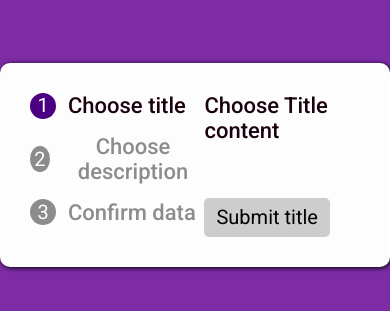
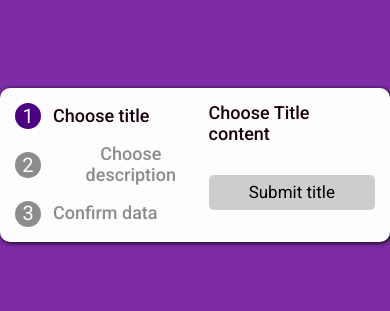
Before and after one commit to MuxammadAli7707/Task-2, a plain HTML site: page index.html in a window 390 px wide. Shown: the part 257-568 px from the top of the page. Drawn offline with nearby package versions, Linux system fonts and the light colour scheme.

Commit message:
initial commit

```diff
--- a/css/style.css
+++ b/css/style.css
@@ -103,3 +103,29 @@ body {
 #ahead {
   display: none;
 }
+
+@media screen and (max-width: 576px) {
+  .card {
+    padding: 15px;
+  }
+  .card__title {
+    font-size: 18px;
+  }
+  .result__title {
+    margin-bottom: 30px;
+    font-size: 18px;
+  }
+  .card__btns {
+    flex-direction: column;
+  }
+  .result__btn {
+    margin-right: 0;
+    margin-bottom: 15px;
+    font-size: 17px;
+  }
+  .result__text {
+    font-size: 18px;
+    margin-left: 25px;
+  }
+
+}
```
